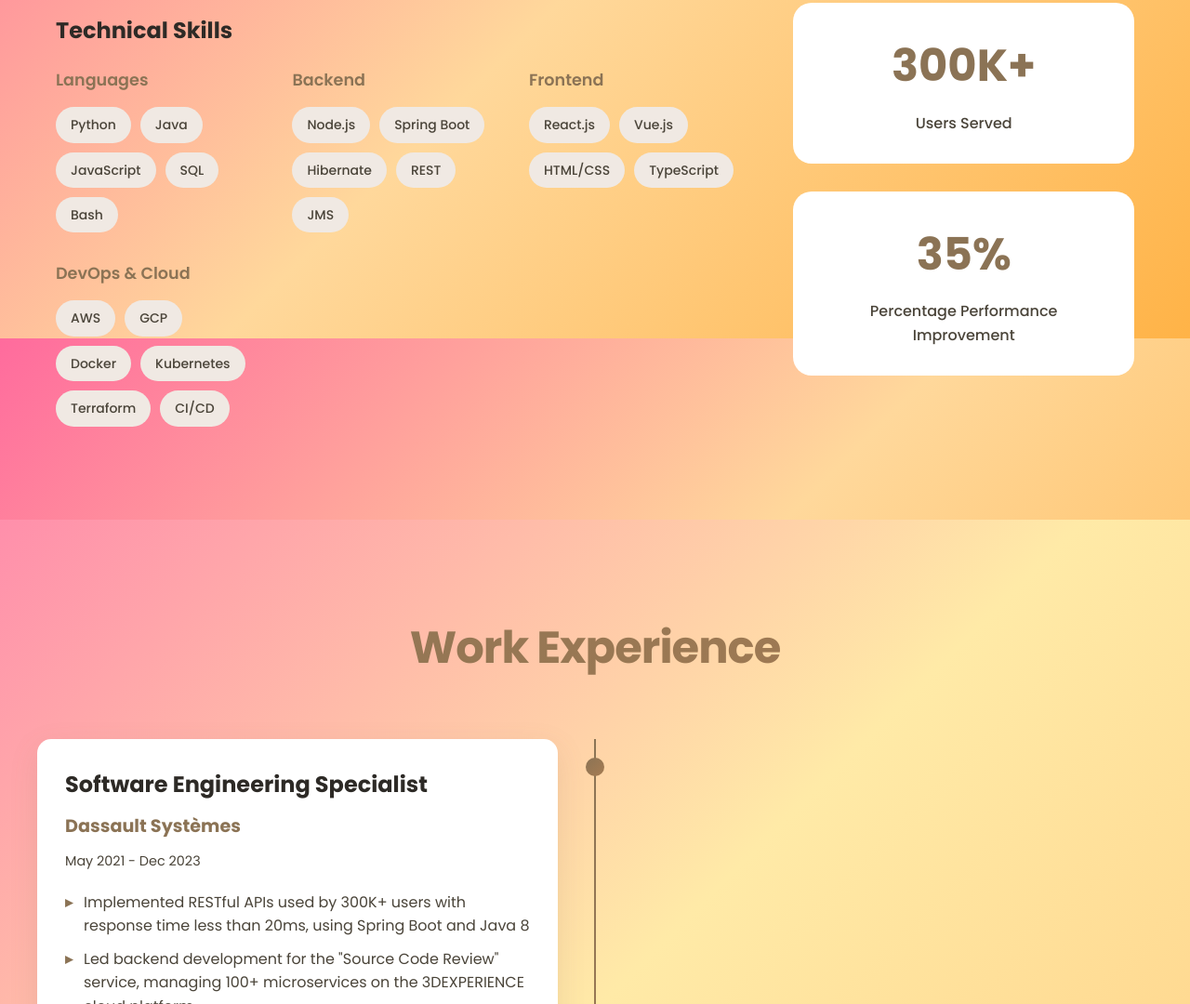
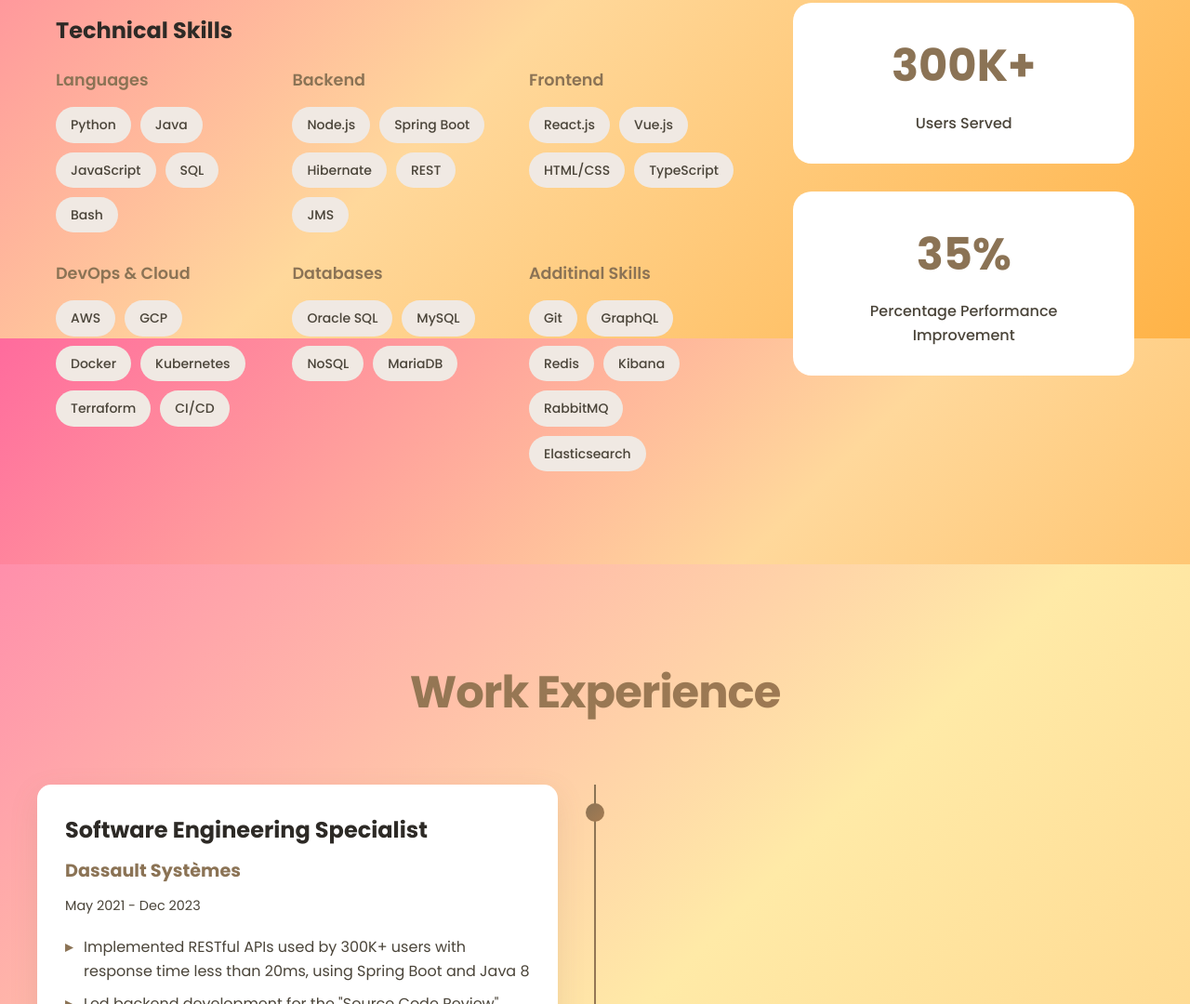
Before and after one commit to jpayal0110/jpayal0110.github.io, a plain HTML site: page index.html in a window 1280 px wide. Shown: the part 1236-2316 px from the top of the page at 93% size. Drawn offline with Linux system fonts and the light colour scheme.

Commit message:
about me modification

```diff
--- a/index.html
+++ b/index.html
@@ -137,6 +137,26 @@
                   <span class="skill-tag">Kubernetes</span>
                   <span class="skill-tag">Terraform</span>
                   <span class="skill-tag">CI/CD</span>
+                </div>
+              </div>
+              <div class="skill-category">
+                <h4>Databases</h4>
+                <div class="skill-tags">
+                  <span class="skill-tag">Oracle SQL</span>
+                  <span class="skill-tag">MySQL</span>
+                  <span class="skill-tag">NoSQL</span>
+                  <span class="skill-tag">MariaDB</span>
+                </div>
+              </div>
+              <div class="skill-category">
+                <h4>Additinal Skills</h4>
+                <div class="skill-tags">
+                  <span class="skill-tag">Git</span>
+                  <span class="skill-tag">GraphQL</span>
+                  <span class="skill-tag">Redis</span>
+                  <span class="skill-tag">Kibana</span>
+                  <span class="skill-tag">RabbitMQ</span>
+                  <span class="skill-tag">Elasticsearch</span>
                 </div>
               </div>
             </div>
```
